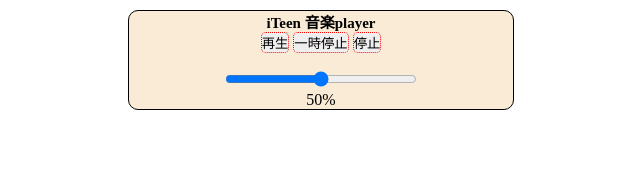
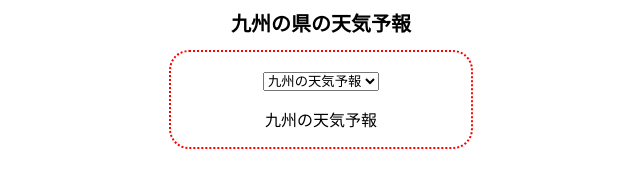
Before and after one commit to iteenfk/iteenys, a plain HTML site: page index.html in a window 1280 px wide. Shown: the whole page, without its empty margins (319-959 px from the left). Drawn offline with Linux system fonts and the light colour scheme.

Commit message:
Add files via upload

```diff
--- a/index.html
+++ b/index.html
@@ -1,28 +1,47 @@
-<!DOCTYPE html>
-<html lang="ja">
+<html>
 <head>
-    <meta charset="UTF-8">
-    <meta name="viewport" content="width=device-width, initial-scale=1.0">
-    <title>ミュージックプレイヤー</title>
-    <link rel="stylesheet" href="css/style.css">
+<title>九州の県の天気予報</title>
+<style>
+.main{
+border:2px dotted red;
+width:300px;
+text-align:center;
+padding-top:20px;
+margin:auto;
+border-radius:20px;
+}
+h1{
+font-size:20px;
+text-align:center;
+}
+</style>
 </head>
 <body>
-    <div class="main">
-        <audio id="player" src="test.mp3"></audio>
-        <h1>iTeen 音楽player</h1>
-        <div class="btn">
-            <button onclick="play()">再生</button>
-            <button onclick="pause()">一時停止</button>
-            <button onclick="stop()">停止</button>
-        </div>
-        <br>
-        <div class="in">
-            <input type="range" id="slider" oninput="volume()" min="0" max="100" value="50">
-            <p id="vol">50%</p>
-        </div>
-    </div>
+<h1>九州の県の天気予報</h1>
+<div class="main">
+<select id="in" onchange="A()">
+<option value="">九州の天気予報</option>
+<option value="1">福岡県</option>
+<option value="2">佐賀県</option>
+<option value="3">長崎県</option>
+</select>
+<p id="out">九州の天気予報</p>
+</div>
 
-    <script src="js/main.js"></script>
+<script>
+function A(){
+if (document.getElementById("in").value == "1"){
+document.getElementById("out").innerHTML = `<a href="https://weathernews.jp/onebox/tenki/fukuoka/" target="_blank">福岡の天気予報</a>`;
+}
 
+if (document.getElementById("in").value == "2"){
+document.getElementById("out").innerHTML = `<a href="https://weathernews.jp/onebox/tenki/saga/" target="_blank">佐賀の天気予報</a>`;
+}
+
+if (document.getElementById("in").value == "3"){
+document.getElementById("out").innerHTML = `<a href="https://weathernews.jp/onebox/tenki/nagasaki/" target="_blank">長崎の天気予報</a>`;
+}
+}
+</script>
 </body>
 </html>
```
